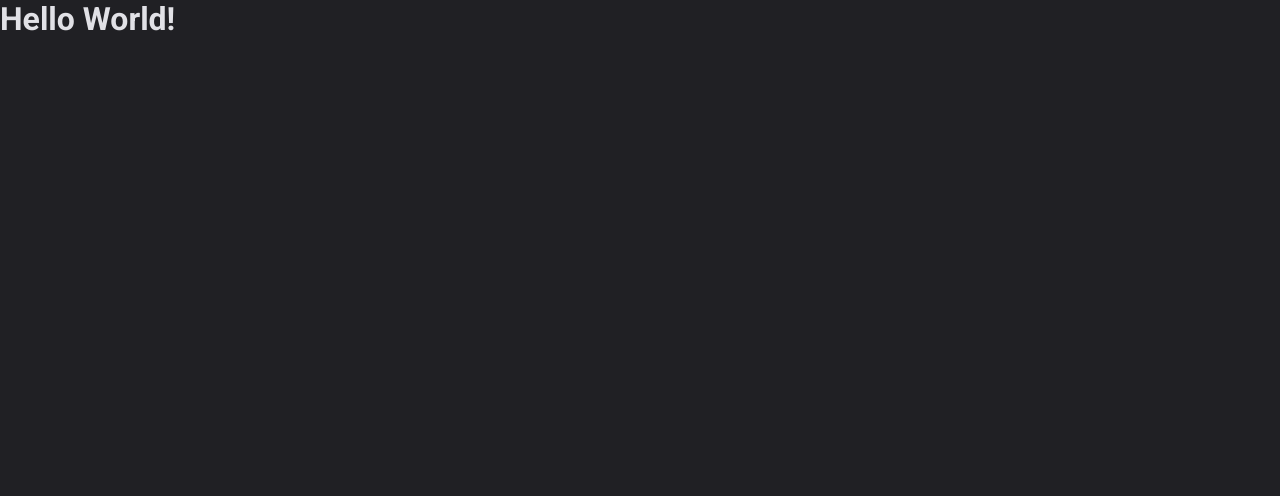
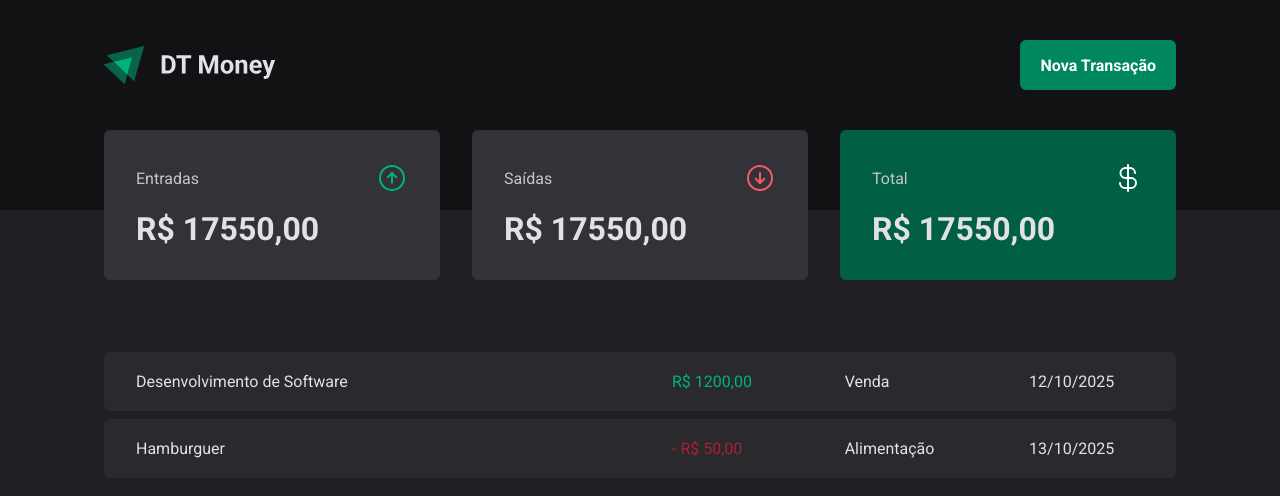
Before and after one commit to DevCarlos779/dt-money, a React (Vite) app: page / in a window 1280 px wide. Shown: the top 496 px of the page. Built offline with nearby package versions, Linux system fonts and the light colour scheme.

Commit message:
Criando HTML e CSS da Header, Summary e Table

```diff
--- a/package.json
+++ b/package.json
@@ -10,6 +10,7 @@
     "preview": "vite preview"
   },
   "dependencies": {
+    "phosphor-react": "^1.4.1",
     "react": "^19.1.1",
     "react-dom": "^19.1.1",
     "styled-components": "^6.1.19"
--- a/src/App.tsx
+++ b/src/App.tsx
@@ -1,6 +1,7 @@
 import { ThemeProvider } from "styled-components"
 import { defaultTheme } from "./styles/themes/default"
 import { GlobalStyles } from "./styles/global"
+import { Transactions } from "./pages/Transactions"
 
 
 export function App() {
@@ -8,7 +9,7 @@
 
   return (
     <ThemeProvider theme={defaultTheme}>
-      <h1>Hello World!</h1>
+      <Transactions />
       <GlobalStyles />
     </ThemeProvider>
 
--- /dev/null
+++ b/src/components/Header/index.tsx
@@ -0,0 +1,14 @@
+import { HeaderContainer, HeaderContent, NewTransactionButton } from "./styles";
+
+import logoImg from "../../assets/logo.svg"
+
+export function Header() {
+    return(
+        <HeaderContainer>
+            <HeaderContent>
+                <img src={logoImg} alt="" />
+                <NewTransactionButton>Nova Transação</NewTransactionButton>
+            </HeaderContent>
+        </HeaderContainer>
+    )
+}
--- /dev/null
+++ b/src/components/Header/styles.ts
@@ -0,0 +1,36 @@
+import styled from "styled-components";
+
+export const HeaderContainer = styled.header`
+
+    background-color: ${props => props.theme['gray-900']};
+    padding: 2.5rem 0 7.5rem;
+
+`;
+
+export const HeaderContent = styled.div`
+    width: 100%;
+    max-width: 1120px;
+
+    margin: 0 auto;
+    padding: 0 1.5rem;
+
+    display: flex;
+    justify-content: space-between;
+    align-items: center;
+`;
+
+export const NewTransactionButton = styled.button`
+    height: 50px;
+    border: 0;
+    background-color: ${props => props.theme["green-500"]};
+    color: ${props => props.theme.white};
+    font-weight: bold;
+    padding: 0 1.25rem;
+    border-radius: 6px;
+    cursor: pointer;
+    transition: background-color 0.2s;
+
+    &:hover {
+        background-color: ${props => props.theme["green-700"]};
+    }
+`;
--- /dev/null
+++ b/src/components/Summary/index.tsx
@@ -0,0 +1,35 @@
+import { ArrowCircleDown, ArrowCircleUp, CurrencyDollar } from "phosphor-react";
+import { SummaryCard, SummaryContainer } from "./styles";
+
+export function Summary() {
+    return (
+        <SummaryContainer>
+            <SummaryCard>
+                <header>
+                    <span>Entradas</span>
+                    <ArrowCircleUp size={32} color="#00b37e" />
+                </header>
+
+                <strong>R$ 17550,00</strong>
+            </SummaryCard>
+
+            <SummaryCard>
+                <header>
+                    <span>Saídas</span>
+                    <ArrowCircleDown size={32} color="#f75a68" />
+                </header>
+
+                <strong>R$ 17550,00</strong>
+            </SummaryCard>
+
+            <SummaryCard variant="green">
+                <header>
+                    <span>Total</span>
+                    <CurrencyDollar size={32} color="#fff" />
+                </header>
+
+                <strong>R$ 17550,00</strong>
+            </SummaryCard>
+        </SummaryContainer>
+    )
+}
--- /dev/null
+++ b/src/components/Summary/styles.ts
@@ -0,0 +1,42 @@
+import styled, { css } from "styled-components";
+
+export const SummaryContainer = styled.div`
+    width: 100%;
+    max-width: 1120px;
+    margin: 0 auto;
+    padding: 0 1.5rem;
+
+    display: grid;
+    grid-template-columns: repeat(3, 1fr);
+    gap: 2rem;
+
+    margin-top: -5rem;
+
+`;
+
+interface SummaryCardProps {
+    variant?: 'green';
+}
+
+export const SummaryCard = styled.div<SummaryCardProps>`
+    background-color: ${props => props.theme["gray-600"]};
+    border-radius: 6px;
+    padding: 2rem;
+
+    header {
+        display: flex;
+        align-items: center;
+        justify-content: space-between;
+        color: ${props => props.theme["gray-300"]};
+    }
+
+    strong {
+        display: block;
+        margin-top: 1rem;
+        font-size: 2rem;
+    }
+
+    ${props => props.variant == 'green' && css`
+        background-color: ${props.theme["green-700"]};
+    `}
+`;
--- /dev/null
+++ b/src/pages/Transactions/index.tsx
@@ -0,0 +1,31 @@
+import { Header } from "../../components/Header";
+import { Summary } from "../../components/Summary";
+import { PriceText, TransactionsContainer, TransactionsTable } from "./styles";
+
+export function Transactions() {
+    return (
+        <div>
+            <Header />
+            <Summary />
+            <TransactionsContainer>
+                <TransactionsTable>
+                    <tbody>
+                        <tr>
+                            <td width="50%">Desenvolvimento de Software</td>
+                            <td><PriceText variant="income">R$ 1200,00</PriceText></td>
+                            <td>Venda</td>
+                            <td>12/10/2025</td>
+                        </tr>
+
+                        <tr>
+                            <td width="50%">Hamburguer</td>
+                            <td><PriceText variant="outcome">- R$ 50,00</PriceText></td>
+                            <td>Alimentação</td>
+                            <td>13/10/2025</td>
+                        </tr>
+                    </tbody>
+                </TransactionsTable>
+            </TransactionsContainer>
+        </div>
+    )
+}
--- /dev/null
+++ b/src/pages/Transactions/styles.ts
@@ -0,0 +1,40 @@
+import styled from "styled-components";
+
+export const TransactionsContainer = styled.main`
+    width: 100%;
+    max-width: 1120px;
+    margin: 4rem auto 0;
+    padding: 0 1.5rem;
+`;
+
+export const TransactionsTable = styled.table`
+    width: 100%;
+    border-collapse: separate;
+    border-spacing: 0 0.5rem;
+
+    td {
+        padding: 1.25rem 2rem;
+        background-color: ${props => props.theme["gray-700"]};
+
+        &:first-child {
+            border-top-left-radius: 6px;
+            border-bottom-left-radius: 6px;
+        }
+
+        &:last-child {
+            border-top-right-radius: 6px;
+            border-bottom-right-radius: 6px;
+        }
+    }
+`;
+
+interface PriceTextProps {
+    variant: 'income' | 'outcome';
+}
+
+export const PriceText = styled.span<PriceTextProps>`
+    color: ${props => props.variant == 'income'
+        ? props.theme["green-300"]
+        : props.theme["red-500"]
+    };
+`;
```
Also changed, not shown: src/assets/logo.svg (added), 1 other file (tests, documents, lock files or other folders).
